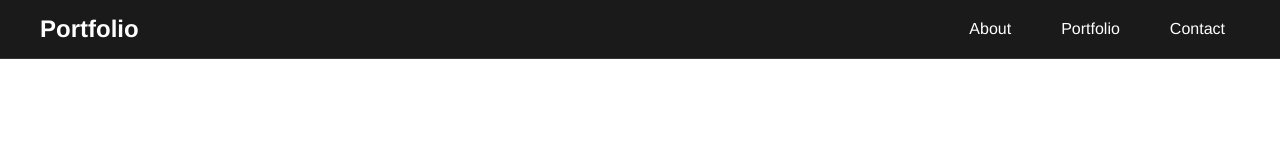
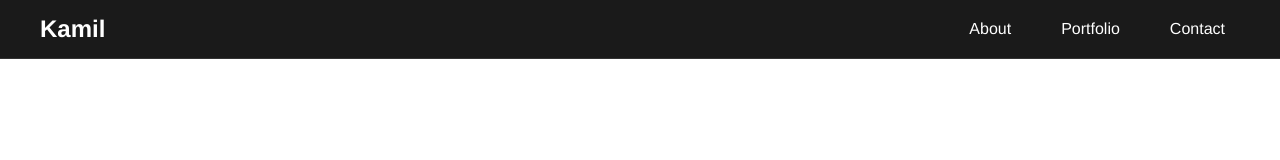
Before and after one commit to Kamil496/kamil-smolinski, a Vue app: page / in a window 1280 px wide. Shown: the top 160 px of the page. Built offline with nearby package versions, Linux system fonts and the light colour scheme.

Commit message:
feature/OnePager
added information

```diff
--- a/src/components/AppNavbar.vue
+++ b/src/components/AppNavbar.vue
@@ -16,7 +16,7 @@
 <template>
   <nav class="navbar">
     <div class="container">
-      <a href="#home" class="navbar-logo">Portfolio</a>
+      <a href="#home" class="navbar-logo">Kamil</a>
       <div class="navbar-links">
         <a href="#about" class="navbar-item">About</a>
         <a href="#portfolio" class="navbar-item">Portfolio</a>
```
